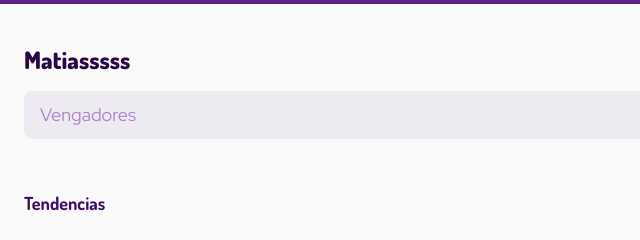
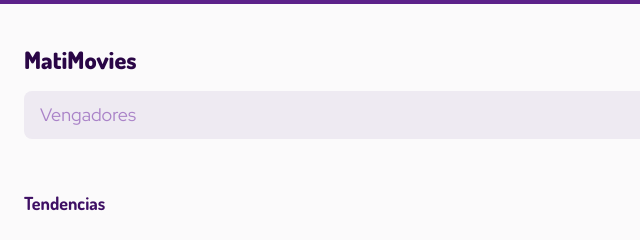
Before and after one commit to magomatiassss/curso-api-js, a website: page index.html in a window 1280 px wide. Shown: the top 240 px of the page, 0-640 px from the left. Drawn offline with nearby package versions, Linux system fonts and the light colour scheme; no server answers.

Commit message:
Mi mensaje

```diff
--- a/index.html
+++ b/index.html
@@ -15,7 +15,7 @@
 <body>
   <header id="header" class="header-container">
     <span class="header-arrow inactive">&lt;</span>
-    <h1 class="header-title">Matiasssss</h1>
+    <h1 class="header-title">MatiMovies</h1>
     <select name="language" id="lang">
       <option value="en">English</option>
       <option value="es">Spanish</option>
```
